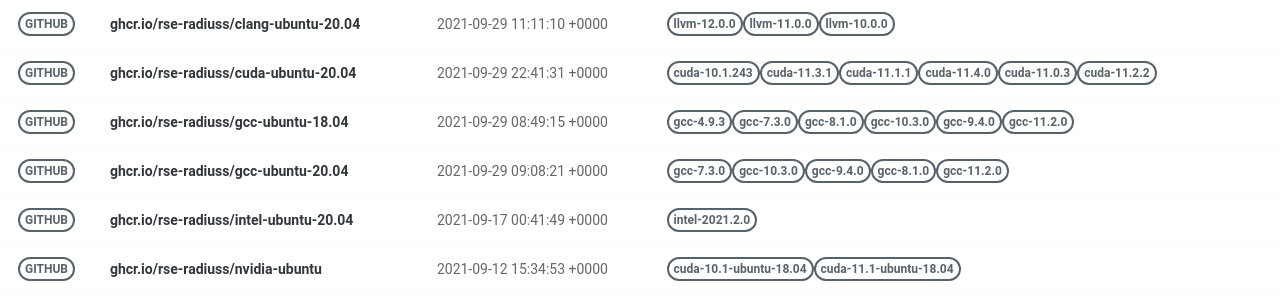
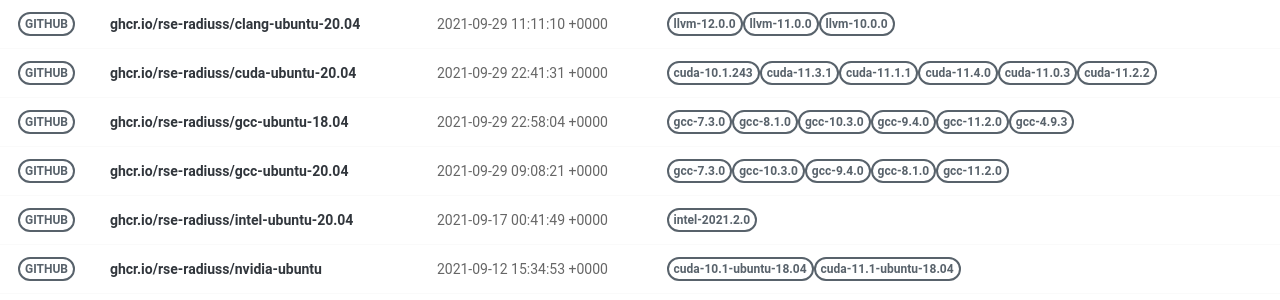
Before and after one commit to rse-ops/docker-images, a Jekyll site: the page built from pages/index.md, in a window 1280 px wide. Shown: the part 179-479 px from the top of the page. Built offline with Jekyll 4.4.1, drawn with Linux system fonts in a browser that asks for light colours; nearby versions of some CDN libraries.

Commit message:
Automated push to update library 2021-09-29

```diff
--- a/_library/ghcr.io-rse-radiuss-gcc-ubuntu-18.04.md
+++ b/_library/ghcr.io-rse-radiuss-gcc-ubuntu-18.04.md
@@ -1,14 +1,11 @@
 ---
 layout: container
 name: ghcr.io/rse-radiuss/gcc-ubuntu-18.04
-updated_at: 2021-09-29 08:49:15.660971
+updated_at: 2021-09-29 22:58:04.849932
 
 
 container_url: https://github.com/orgs/rse-radiuss/packages/container/package/gcc-ubuntu-18.04
 versions:
- - tag: gcc-4.9.3
-   dockerfile: https://github.com/rse-radiuss/docker-images/blob/main/ubuntu/gcc/Dockerfile
-   manifest: https://crane.ggcr.dev/manifest/ghcr.io/rse-radiuss/gcc-ubuntu-18.04:gcc-4.9.3
  - tag: gcc-7.3.0
    dockerfile: https://github.com/rse-radiuss/docker-images/blob/main/ubuntu/gcc/Dockerfile
    manifest: https://crane.ggcr.dev/manifest/ghcr.io/rse-radiuss/gcc-ubuntu-18.04:gcc-7.3.0
```
Also changed, not shown: other parts of _library/ghcr.io-rse-radiuss-gcc-ubuntu-18.04.md (+3 -0 lines).
